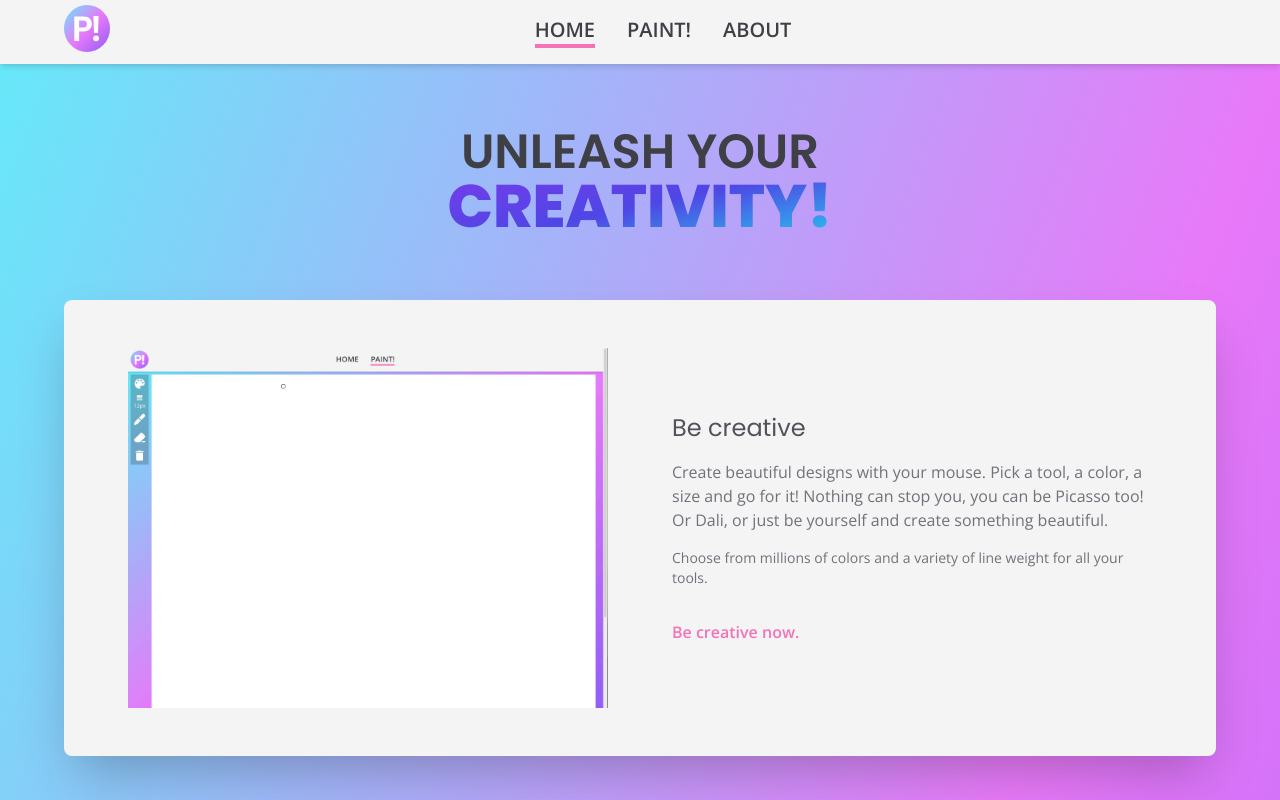
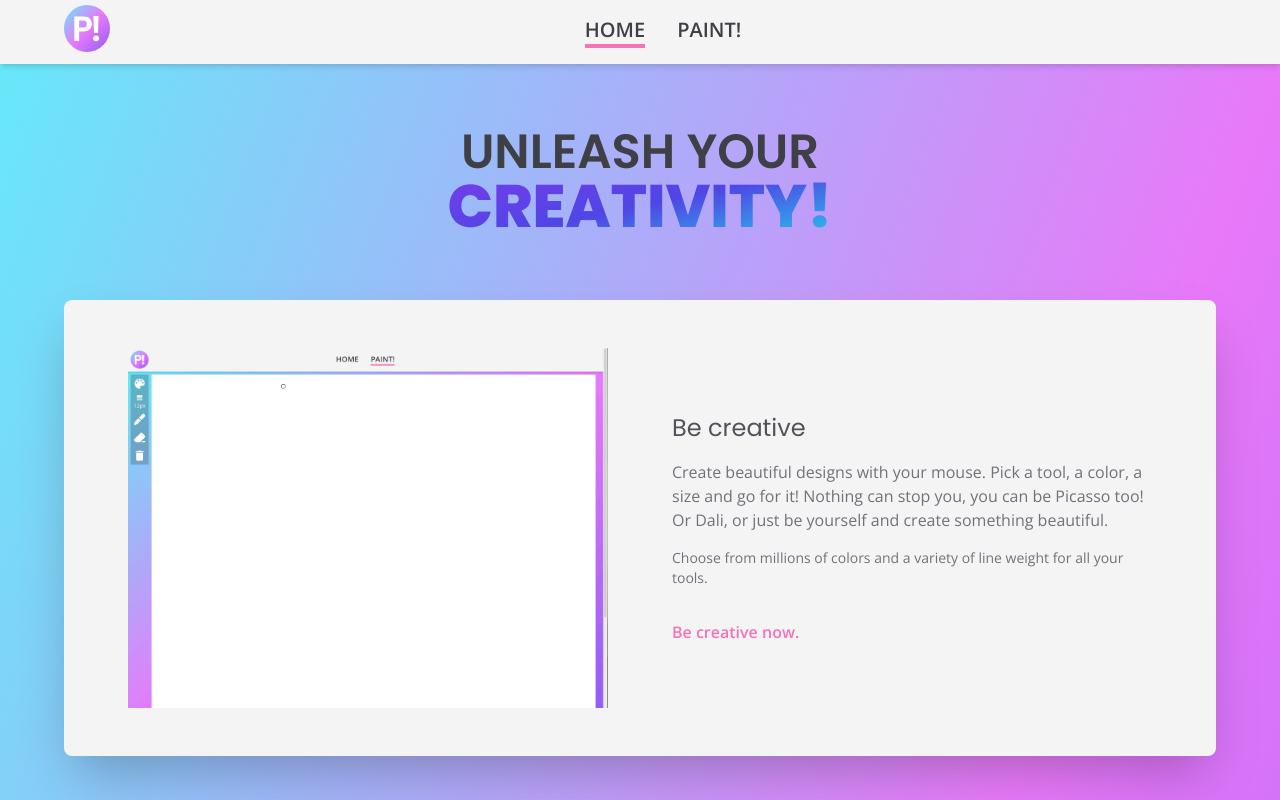
Before and after one commit to theolvq/paint-app-mintbean-hackathon, a Next.js app: page / in a window 1280 px wide. Shown: the top 800 px of the page. Built offline with nearby package versions, Linux system fonts and the light colour scheme.

Commit message:
removed about from nav

```diff
--- a/components/Header.tsx
+++ b/components/Header.tsx
@@ -33,17 +33,6 @@ const Header: FC = () => {
               <a>Paint!</a>
             </Link>
           </li>
-          <li
-            className={`hover:border-pink-400 border-b-4 transition-all ${
-              router.pathname === '/about'
-                ? 'border-pink-400'
-                : 'border-transparent'
-            }`}
-          >
-            <Link href='/about'>
-              <a>about</a>
-            </Link>
-          </li>
         </ul>
       </nav>
     </header>
--- a/pages/about/index.tsx
+++ /dev/null
@@ -1,15 +0,0 @@
-import { NextPage } from 'next';
-import React from 'react';
-import Cards from '../../components/Cards';
-import Team from '../../components/Team';
-
-const About: NextPage = () => {
-  return (
-    <>
-      <Cards />
-      <Team />
-    </>
-  );
-};
-
-export default About;
```
